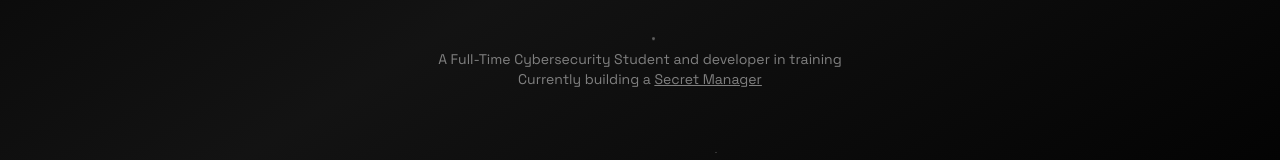
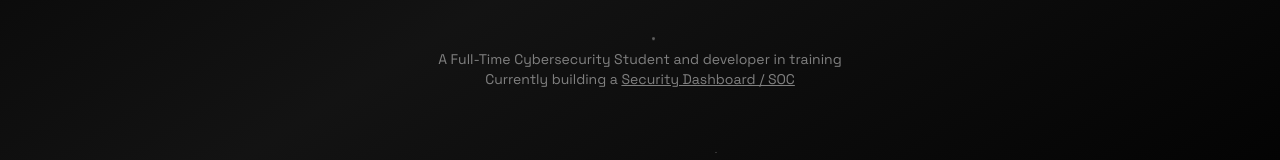
Before and after one commit to Taxanehh/website, a Next.js app: page / in a window 1280 px wide. Shown: the part 491-651 px from the top of the page. Built offline with nearby package versions, Linux system fonts and the light colour scheme.

Commit message:
Working on update

```diff
--- a/app/components/Hero.jsx
+++ b/app/components/Hero.jsx
@@ -77,10 +77,10 @@ const Hero = () => {
             A Full-Time Cybersecurity Student and developer in training <br />
             Currently building a{" "}
             <a
-              href="https://github.com/Taxanehh/Secretmanager"
+              href="https://github.com/Taxanehh"
               className="text-[#808080] hover:text-[#dbdbdb] underline transition"
             >
-              Secret Manager
+              Security Dashboard / SOC
             </a>
           </motion.p>
         </motion.section>
```
